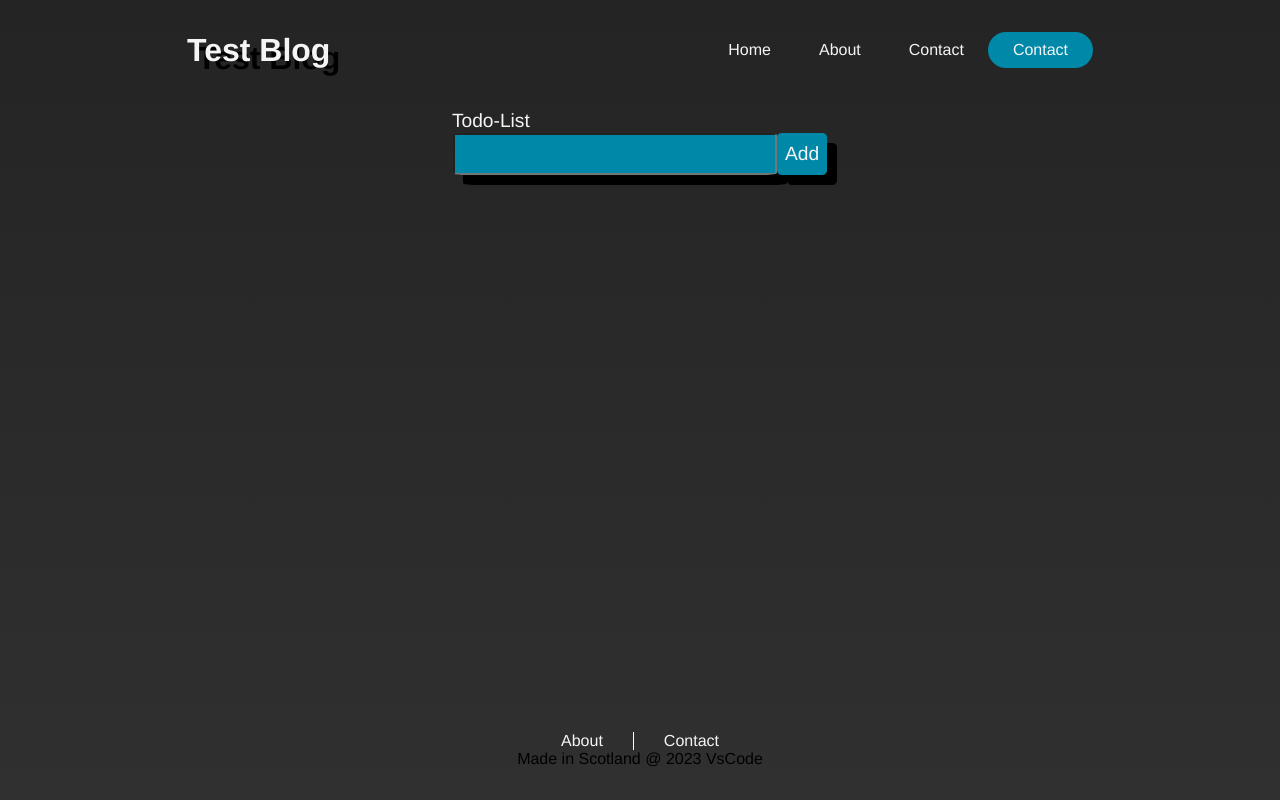
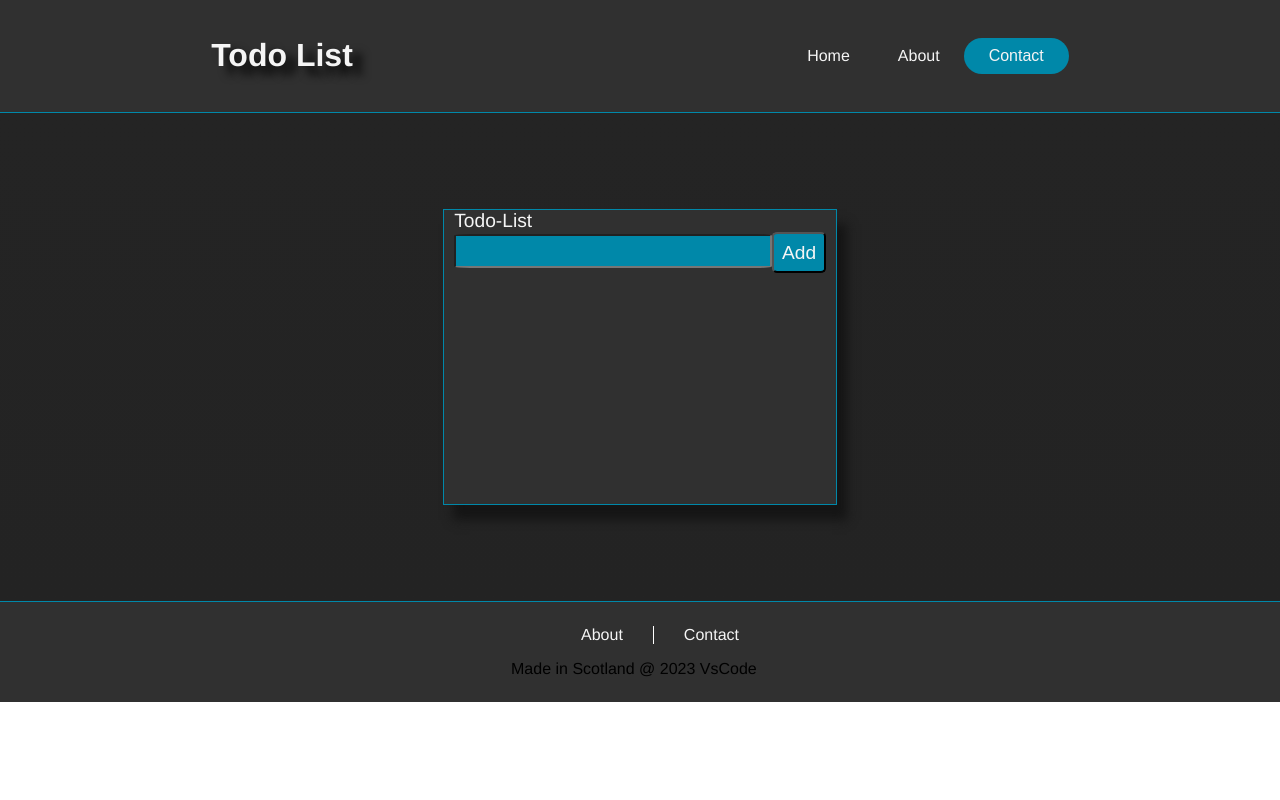
Before and after one commit to 1912Alan-Turing1954/Project-React, a React (Vite) app in the folder Project/: page / in a window 1280 px wide. Built offline with nearby package versions, Linux system fonts and the light colour scheme.

Commit message:
Final touches.

```diff
--- a/Project/src/App.css
+++ b/Project/src/App.css
@@ -1,23 +1,27 @@
-* {
+body {
   margin: 0;
   padding: 0;
+
+  font-family: 'Franklin Gothic Medium', 'Arial Narrow', Arial, sans-serif;
+}
+
+a, li {
   list-style: none;
   text-decoration: none;
-  font-family: Franklin Gothic Medium;
-  /* color: whitesmoke; */
 }
 
 .body {
   display: flex;
   flex-direction: column;
-  margin: 0;
-  height: 100vh;
-  background: linear-gradient(#242424, #303030);
+  /* height: 100vh; */
 }
 
 header {
   display: flex;
-  height: 100px;
+  height: px;
+  border-bottom: 1px solid rgba(0, 136, 169, 1);
+  background-color: #303030;
+  padding: 1em;
 }
 
 header {
@@ -25,7 +29,7 @@ header {
   align-items: center;
 }
 
-button {
+button.contact {
   padding: 9px 25px;
   background-color: rgba(0, 136, 169, 1);
   border: none;
@@ -36,7 +40,7 @@ button {
 
 .title {
   color: whitesmoke;
-  text-shadow: 10px 8px black;
+  text-shadow: 10px 8px 10px black;
 }
 
 .title:hover {
@@ -66,48 +70,75 @@ a:hover {
 
 section.main {
   display: flex;
-  height: 100px;
+  height: 100%;
   flex-grow: 1;
   flex-direction: column;
   justify-content: flex-start;
   align-items: center;
   font-size: larger;
   color: whitesmoke;
-  padding-top: 10px;
+  background: linear-gradient(#242424, #232323);
+}
+
+section.main div {
+  border: 1px solid rgba(0, 136, 169, 1);
+  padding-bottom: 10em;
+  padding-left: 10px;
+  padding-right: 10px;
+}
+
+.todo {
+  margin-top: 5em;
+  background-color: #303030;
+  box-shadow: 10px 15px 10px #151515;
+  margin-bottom: 5em;
+}
+
+.todo:hover {
+  transform: scale(1.01);
+  transition: all 1s ease-in-out;
 }
 
 section.main .input {
-  padding: 5px;
   outline: none;
   font-size: x-large;
   background: rgba(0, 136, 169, 1);
+  border-radius: 5%;
+  color: whitesmoke;
+}
+section.main .addBtn .input {
+  display: inline-block;
   box-shadow: 10px 10px black;
-  border-radius: 5%;
+}
+
+section.main button {
+  color: whitesmoke;
+  background: rgba(0, 136, 169, 1);
+  padding: .4em;
+  border-radius: 10%;
 }
 
 section.main .addBtn {
-  border-radius: 10%;
   outline: none;
-  padding: 8px;
   border-color: none;
   background: rgba(0, 136, 169, 1);
-  box-shadow: 10px 10px black;
 }
 
-form {
-  display:flex;
-  flex-direction:row;
-  /* I've used padding so you can see the edges of the elements. */
-  padding:1px;
+.todoList {
+  display: flex;
+  flex-direction: column;
+  gap: 10px;
 }
 
-form input {
-  color: whitesmoke;
+.todoList button {
+  justify-content: flex-end;
 }
 
 footer {
   display: flex;
   height: 100px;
+  background-color: #303030;
+  border-top: 1px solid rgba(0, 136, 169, 1);
 }
 
 footer {
--- a/Project/src/App.jsx
+++ b/Project/src/App.jsx
@@ -17,12 +17,18 @@ function App() {
     setInput("");
   }
 
+  const deleteTodo = (id) => {
+    const newList = list.filter((todo) => todo.id !== id)
+
+    setList(newList);
+  }
+
   return (
     <div class="body">
-      <header>
+      <header class="main_header">
 
         <div class="title">
-          <h1 class="title_main">Test Blog</h1>
+          <h1 class="title_main">Todo List</h1>
         </div>
 
         <div class="nav_links">
@@ -30,19 +36,16 @@ function App() {
             <ul class="#">
               <li class="home"><a href="#">Home</a></li>
               <li class="about"><a href="#">About</a></li>
-              <li class="contact"><a href="#">Contact</a></li>
             </ul>
-          <toggle ></toggle>
-          <a href="#"><button class="#">Contact</button></a>
+          <a href="https://www.linkedin.com/in/logan-m-51427a264/"><button class="contact">Contact</button></a>
           </nav>
         </div>
 
       </header>
 
       <section class="main">
-        <div>
+        <div class="todo">
           <label>Todo-List</label><br></br>
-          <form>
           <input
             class="input"
             type="text"
@@ -50,7 +53,14 @@ function App() {
             onChange={(e) => setInput(e.target.value)}
           />
           <button class="addBtn" onClick={() => addTodo(input)}>Add</button>
-          </form>
+          <ul class="todoList">
+            {list.map((todo) => (
+              <li key={todo.id}>
+                {todo.todo}
+                <button onClick={() => deleteTodo(todo.id)}>Delete</button>
+              </li>
+            ))}
+          </ul>
         </div>
       </section>
 
```
